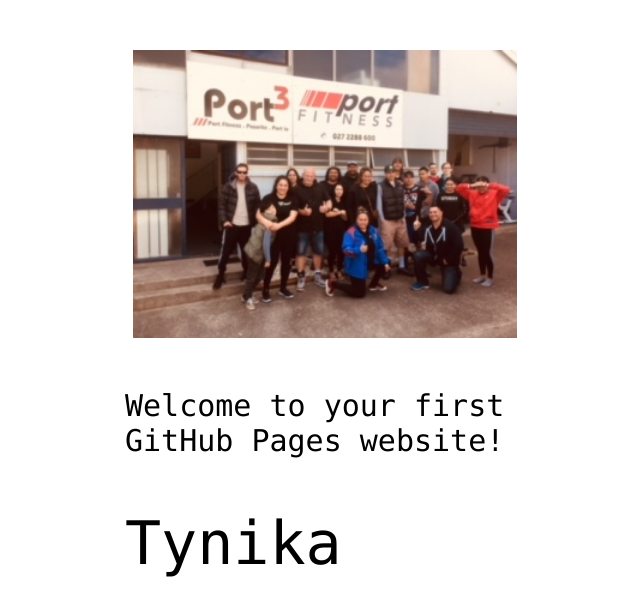
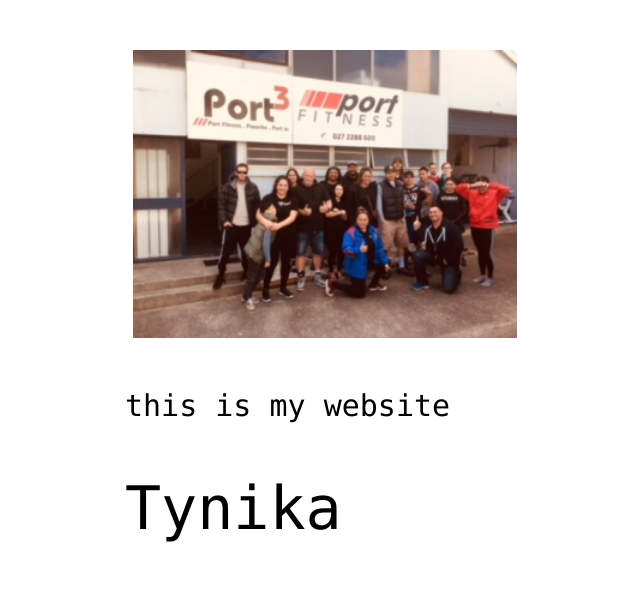
Before and after one commit to LnT19/LnT19.github.io, a plain HTML site: page index.html in a window 1280 px wide. Shown: the whole page, without its empty margins (315-955 px from the left). Drawn offline with Linux system fonts and the light colour scheme.

Commit message:
Update index.html

```diff
--- a/index.html
+++ b/index.html
@@ -12,7 +12,7 @@
 <img src="images/IMG_5687.jpg"/>
   </div>
 <!-- Change this code here by copy and pasting your template on line 15 -->
-<p>Welcome to your first GitHub Pages website!</p>
+<p>this is my website</p>
   <h1>Tynika</h1>
 </body>
 </html>
```
